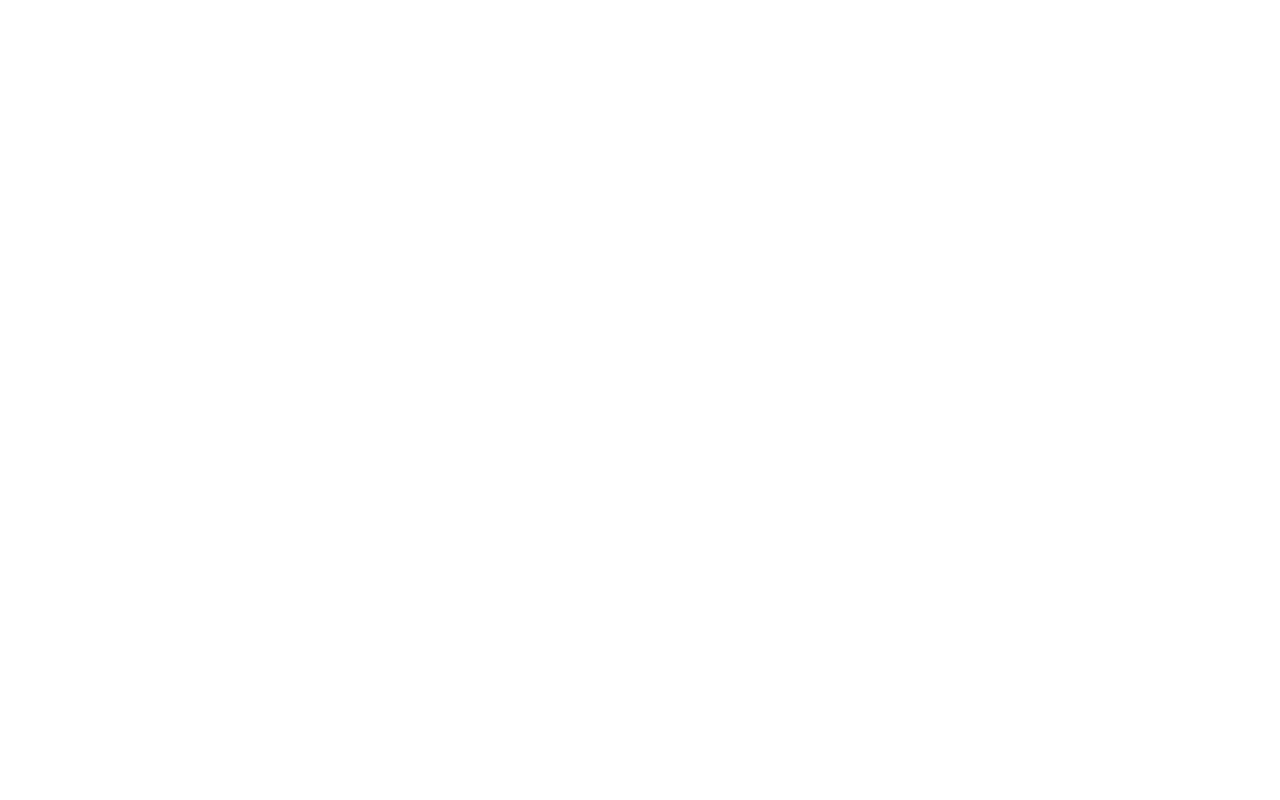
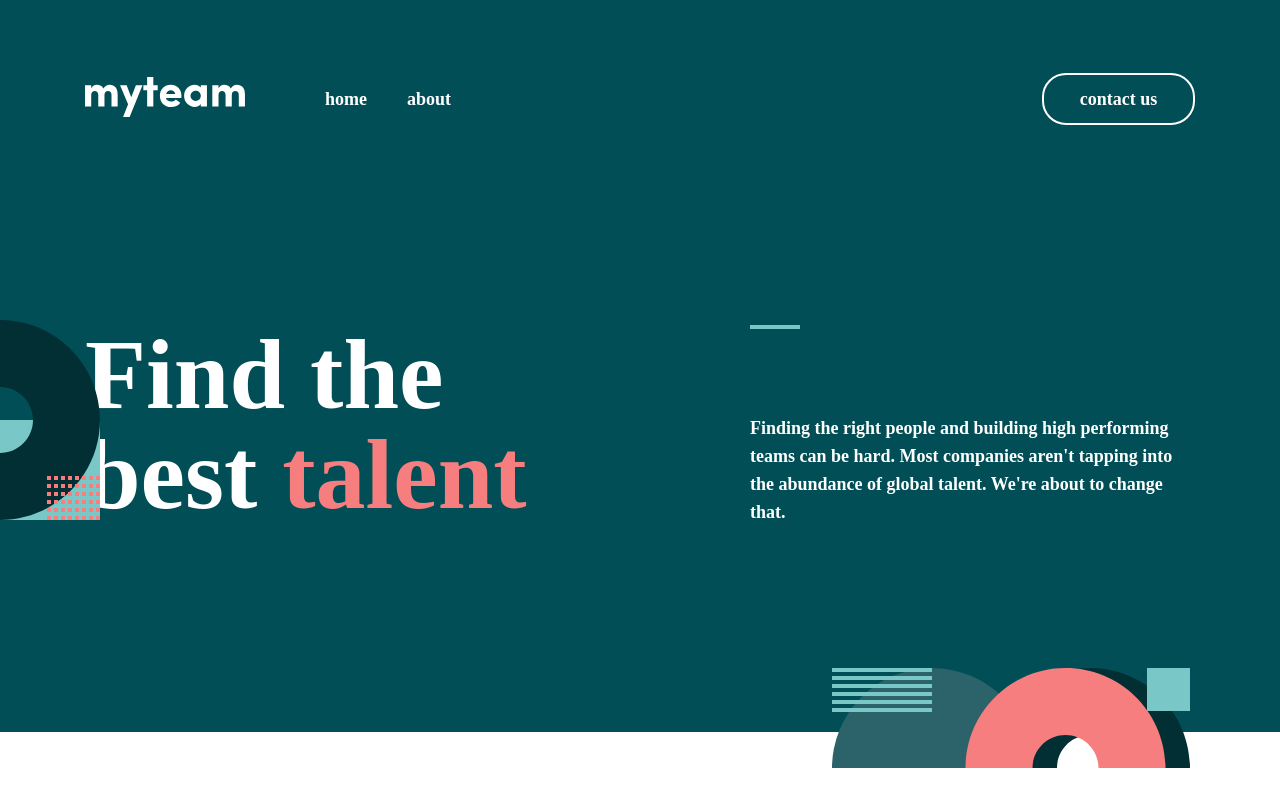
Before and after one commit to JavohirBerdiyev/myteam-maketi, a plain HTML site: page index.html in a window 1280 px wide. Drawn offline with nearby package versions, Linux system fonts and the light colour scheme.

Commit message:
hero-part

```diff
--- a/css/style.css
+++ b/css/style.css
@@ -5,10 +5,114 @@
   padding: 0;
   box-sizing: border-box;
 }
-
+ul{
+  list-style-type: none;
+}
 body {
   background-color: #fff;
   min-height: 100vh;
   display: flex;
   flex-direction: column;
 }
+.container{
+  width: 1110px;
+}
+.header__inner{
+  padding: 73px 0px;
+}
+.hero{
+  background-color:  #014E56;
+}
+.nav__item{
+  margin-right: 40px;
+}
+.nav__link{
+  text-decoration: none;
+  font-weight: 600;
+  font-size: 18px;
+  line-height: 28px;
+  color: #fff;
+}
+.header__nav{
+  flex-grow: 1;
+}
+.header__logo{
+  margin-right: 80px;
+}
+/* .hero__title{
+  font-weight: bold;
+  font-size: 100px;
+  line-height: 100px;
+  color: #fff;
+}
+.hero__text{
+  font-weight: 600;
+  font-size: 18px;
+  line-height: 28px;
+  color: #fff;
+}
+.hero-part{
+  padding: 100px 250px;
+} */
+
+.header__btn{
+  font-weight: 600;
+  font-size: 18px;
+  line-height: 28px;
+  color: #FFFFFF;
+  padding: 10px 33px;
+  width: 153px;
+  display:block;
+  text-decoration: none;
+  background-color: transparent;
+  border: 2px solid #FFFFFF;
+  box-sizing: border-box;
+  border-radius: 24px;
+  }
+  .hero{
+    background-color: #014E56;
+  }
+  .hero__desc{
+    padding: 60px 0 140px 0;
+  }
+
+  .hero__title{
+    font-family: Livvic;
+    font-style: normal;
+    font-weight: bold;
+    font-size: 100px;
+    line-height: 100px;
+    color: #fff;
+  }
+  .line{
+    width: 50px;
+    height: 4px;
+    background: #79C8C7;
+    position: relative;
+    left: 100px;
+  }
+  .hero__span{
+    color: #F67E7E;
+  }
+
+  .hero__text{
+    font-family: Livvic;
+    font-style: normal;
+    font-weight: 600;
+    font-size: 18px;
+    line-height: 28px;
+    color: #fff;
+    width: 445px;
+    margin-left: 100px;
+    margin-top: 85px;
+  }
+  .bgimg{
+    position: absolute;
+    top: 40%;
+    left: 0;
+  }
+  .bgimg2{
+    position: absolute;
+    bottom: 4%;
+    left: 65%;
+  }
--- a/index.html
+++ b/index.html
@@ -12,7 +12,37 @@
 </head>
 
 <body>
+  <section class="hero">
+    <header class="site-header header">
+      <div class="container">
+        <div class="header__inner row middle">
+          <a href="#" class="header__logo">
+            <img src="images/logo.svg" alt="logo" width="160" height="40">
+          </a>
+          <nav class="header__nav nav">
+            <ul class="nav__list row middle">
+              <li class="nav__item"><a href="#" class="nav__link">home</a></li>
+              <li class="nav__item"><a href="#" class="nav__link">about</a></li>
+            </ul>
+          </nav>
+          <button class="header__btn">contact us</button>
+        </div>
+      </div>
+    </header>
 
+    <div class="container">
+      <div class="hero__desc row middle between">
+        <h1 class="hero__title">Find the <br>best<span class="hero__span"> talent</span></h1>
+        <div class="hero-desc">
+          <div class="line"></div>
+          <p class="hero__text">Finding the right people and building high performing teams can be hard. Most companies aren't tapping into the abundance of global talent. We're about to change that.</p>
+        </div>
+
+      </div>
+    </div>
+   <img class="bgimg" src="images/bg-img.svg" alt="">
+   <img class="bgimg2"  src="images/bg-img2.svg" alt="">
+  </section>
   <script src="js/main.js"></script>
 </body>
 
```
Also changed, not shown: images/bg-img.svg (added), images/bg-img2.svg (added), images/logo.svg (added).
